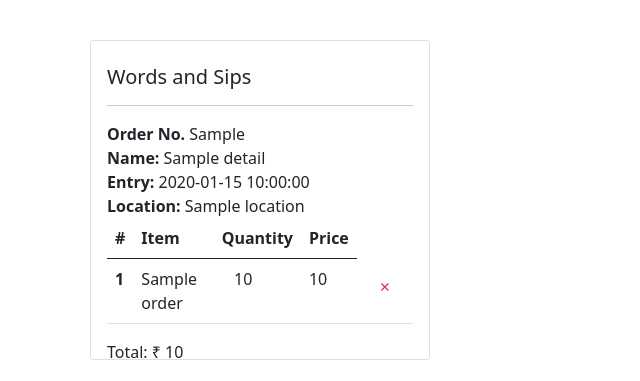
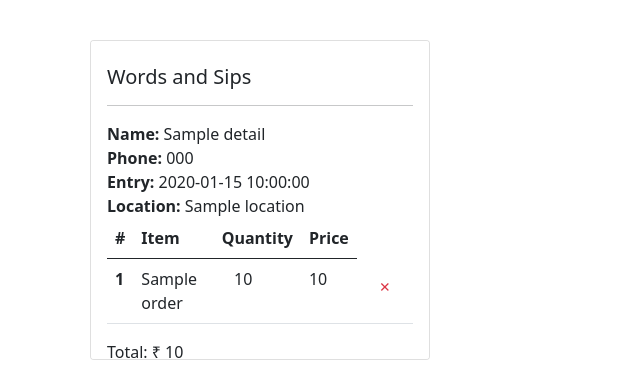
Before and after one commit to skapa-xd/wordsandsips, a Flask app: template templates/print_order.html in a window 1280 px wide. Shown: the part 56-437 px from the top of the page, without its empty margins (0-640 px from the left). Run offline with Flask 2, Linux system fonts and the light colour scheme; the template is opened without the code that fills it: most values are stand-ins (such as "Sample title", 1, 10 or a date in 2020).

Commit message:
Update print_order.html

```diff
--- a/templates/print_order.html
+++ b/templates/print_order.html
@@ -9,8 +9,8 @@
           <h5 class="card-title">
               <h5> Words and Sips </h5>
               <hr>
-             <b>Order No. </b>  {{details.order_no}} <br>
              <b>Name: </b> {{details.name}} <br>
+             <b>Phone: </b> {{details.phone}} <br>
              <b>Entry: </b> {{details.start_time}} <br>
              <b>Location: </b> {{details.location | capitalize}}
           <table class="table">
```
